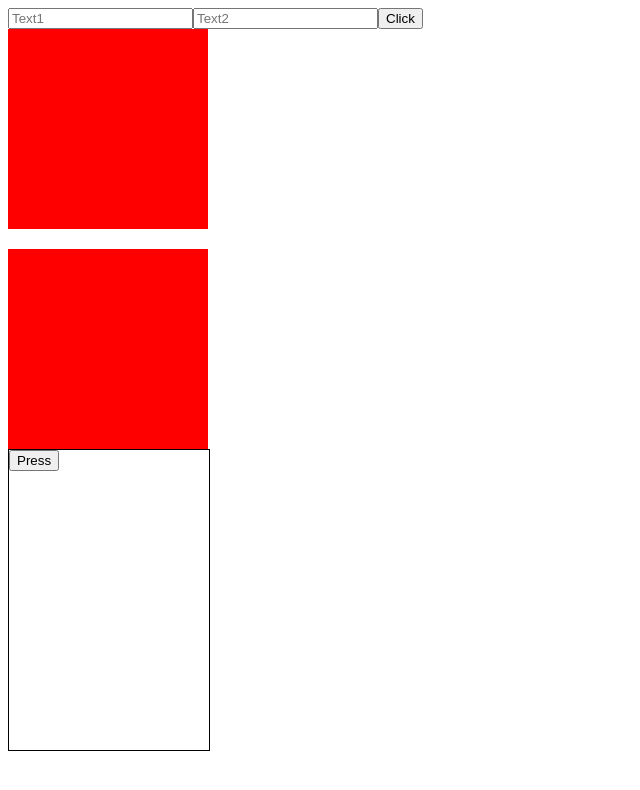
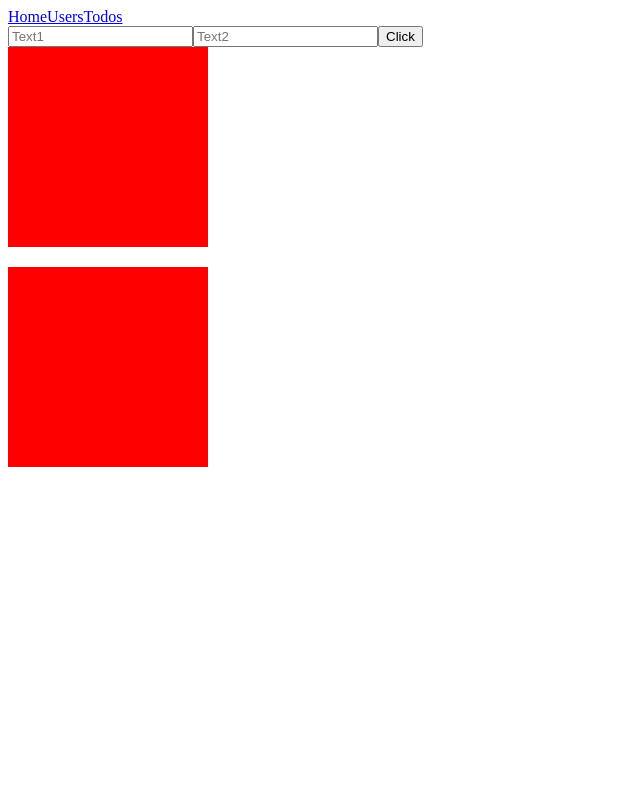
Before and after one commit to pavlkod/react-typescript, a React (Create React App) app: page / in a window 1280 px wide. Shown: the top 790 px of the page, without its empty margins (0-640 px from the left). Built offline with nearby package versions, Linux system fonts and the light colour scheme; no server answers.

Commit message:
Add routing

```diff
--- a/src/App.tsx
+++ b/src/App.tsx
@@ -1,48 +1,21 @@
-import React, { useEffect, useState } from "react";
-import axios from "axios";
+import { BrowserRouter as Router, Route, Link } from "react-router-dom";
 
-import Card, { CardVariant } from "./components/Card";
-import List from "./components/List";
-import TodoItem from "./components/TodoItem";
-import UserItem from "./components/UserItem";
-
-import { ITodo, IUser } from "./types/types";
 import EventsExample from "./components/EventsExample";
+import TodosPage from "./components/TodosPage";
+import UserPage from "./components/UserPage";
 
 function App() {
-  const [users, setUsers] = useState<IUser[]>([]);
-  const [todos, setTodos] = useState<ITodo[]>([]);
-
-  useEffect(() => {
-    const fetchUsers = async () => {
-      try {
-        const { data } = await axios.get<IUser[]>("https://jsonplaceholder.typicode.com/users");
-        setUsers(data);
-      } catch (e) {
-        console.error(e);
-      }
-    };
-    const fetchTodos = async () => {
-      try {
-        const { data } = await axios.get<ITodo[]>("https://jsonplaceholder.typicode.com/todos?_limit=10");
-        setTodos(data);
-      } catch (e) {
-        console.error(e);
-      }
-    };
-
-    fetchUsers();
-    fetchTodos();
-  }, []);
   return (
-    <div className="App">
-      <EventsExample />
-      <Card width="200px" height="300px" variant={CardVariant.outlined} onClick={() => console.log("text")}>
-        <button>Press</button>
-      </Card>
-      <List items={users} renderItem={(user: IUser) => <UserItem key={user.id} user={user} />} />
-      <List items={todos} renderItem={(todo: ITodo) => <TodoItem key={todo.id} todo={todo} />} />
-    </div>
+    <Router>
+      <div>
+        <Link to="/">Home</Link>
+        <Link to="/users">Users</Link>
+        <Link to="/todos">Todos</Link>
+      </div>
+      <Route path="/" exact component={EventsExample} />
+      <Route path="/users" component={UserPage} />
+      <Route path="/todos" component={TodosPage} />
+    </Router>
   );
 }
 
```
